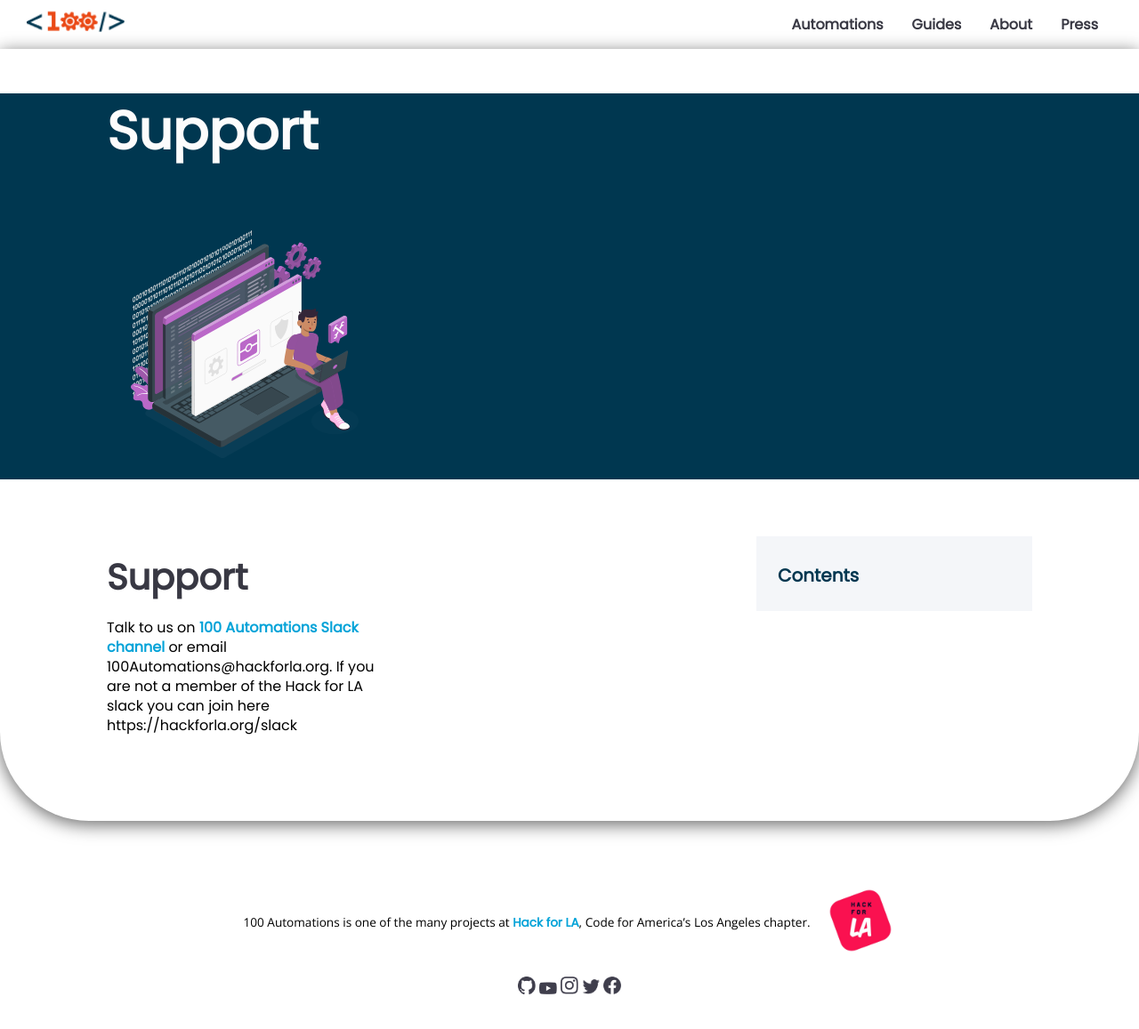
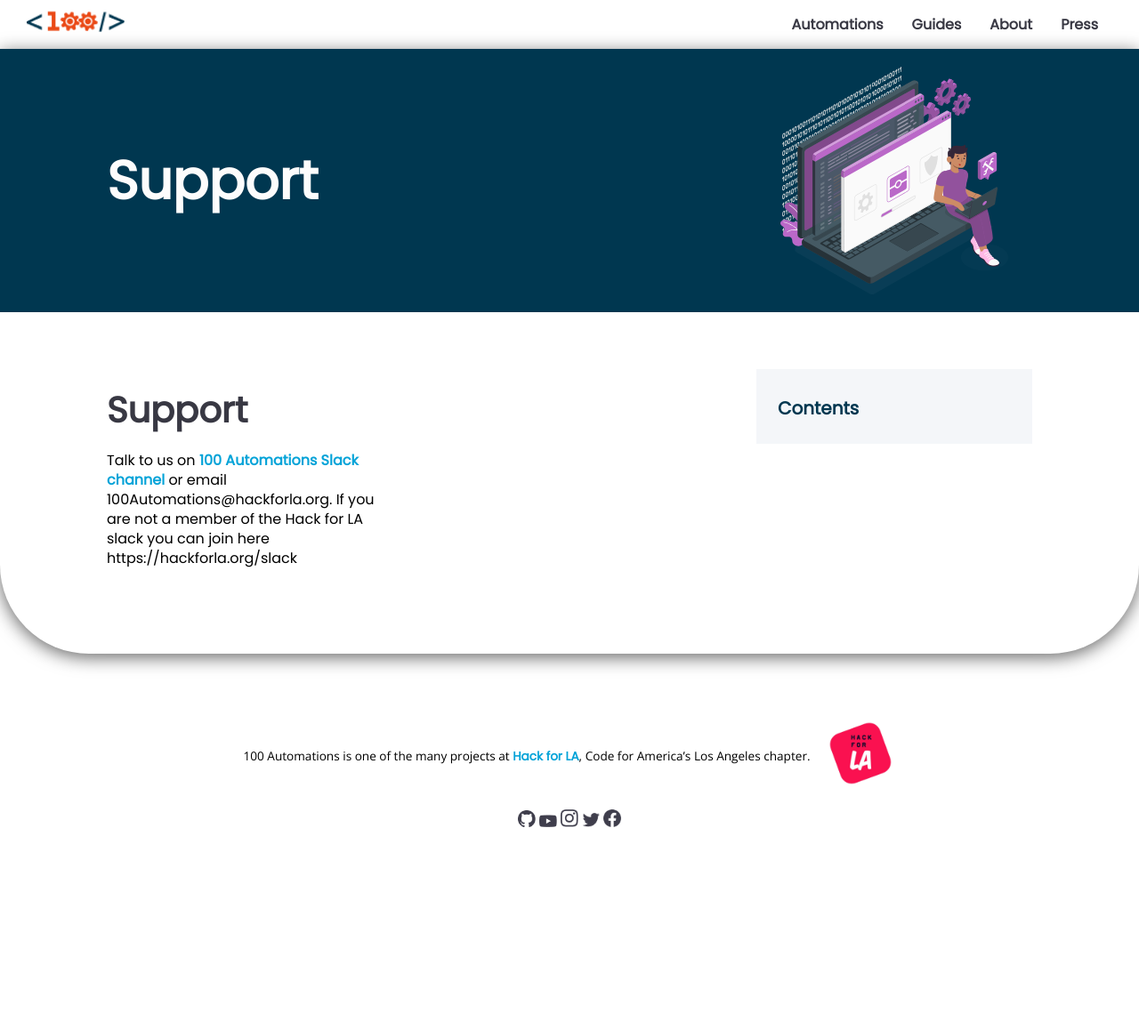
Before and after one commit to 100Automations/Website, a Jekyll site: the page built from SUPPORT.md, in a window 1280 px wide. Shown: the top 1157 px of the page at 89% size. Built offline with Jekyll 4.4.1, drawn with Linux system fonts in a browser that asks for light colours; our own code applies the rules of GitHub Pages for plain Markdown files.

Commit message:
fix for the guide layout hero not displaying correctly.

```diff
--- a/_sass/layouts/guides_hero.scss
+++ b/_sass/layouts/guides_hero.scss
@@ -4,6 +4,8 @@ section.hero-container, section.hero-container--guides{
     box-shadow: -20rem 0 #003750, 40rem 0 #003750;
     margin-bottom: 4rem;
     min-width: 360px;
+    display: flex;
+    justify-content: space-between;
     h1.col1, h1.title1{
       max-width: max-content;
       width: 67rem;
```
